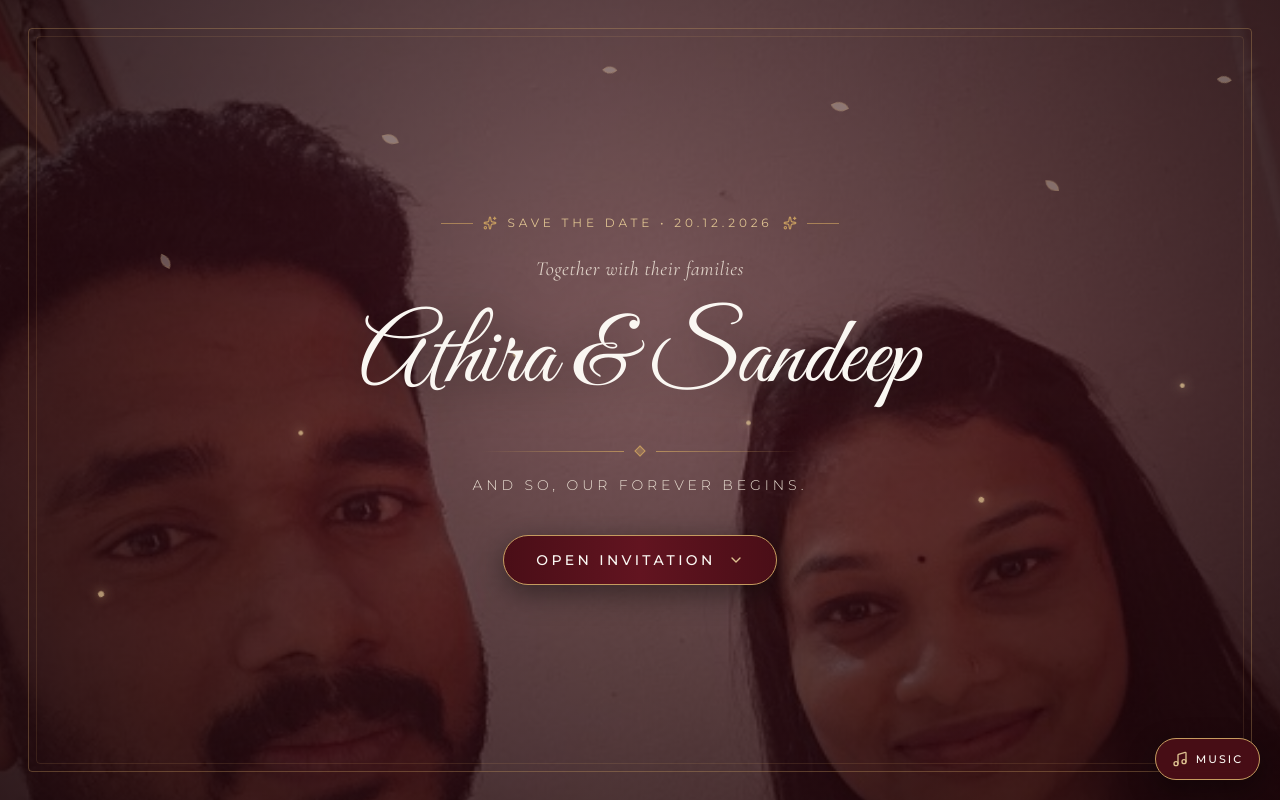
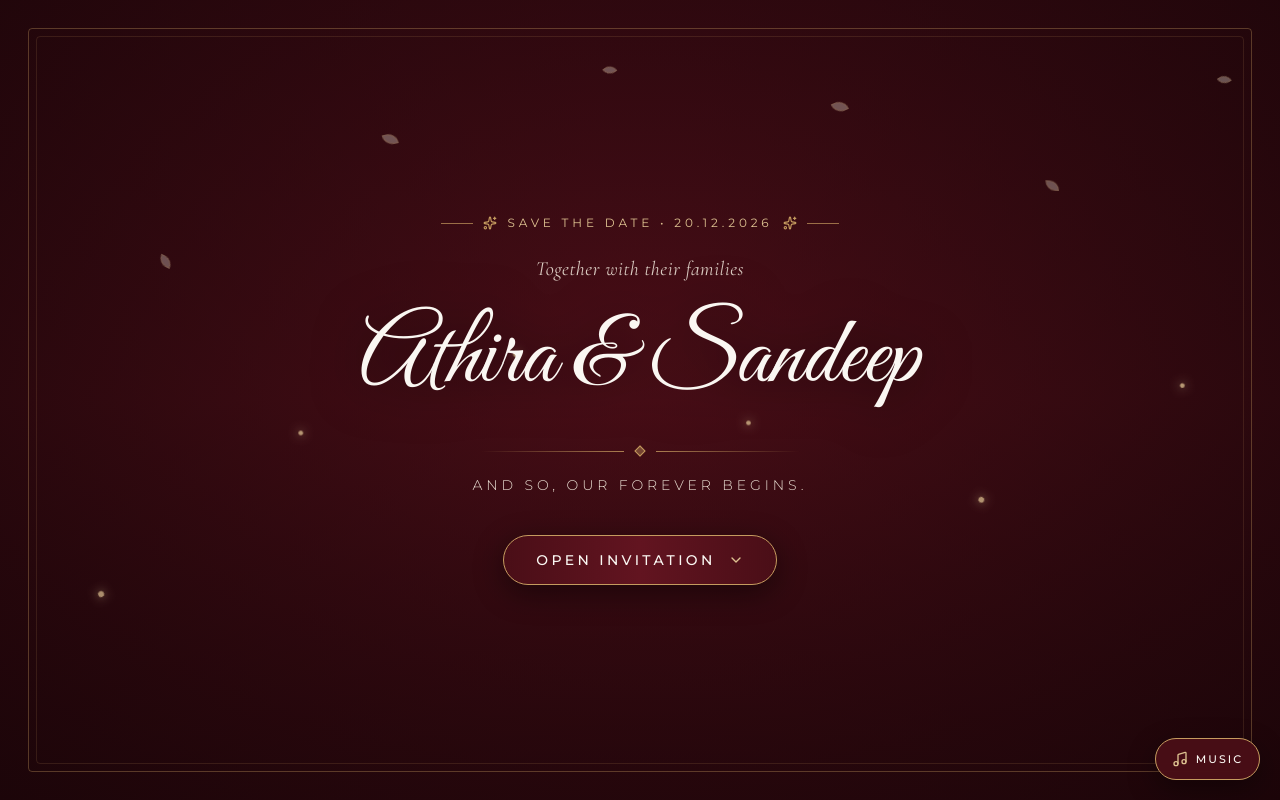
Before and after one commit to athiraksathira/wedding_invitation, a React (Vite) app: page / in a window 1280 px wide. Shown: the top 800 px of the page. Built offline with nearby package versions, Linux system fonts and the light colour scheme.

Commit message:
Update changes

```diff
--- a/src/components/CoverHero.jsx
+++ b/src/components/CoverHero.jsx
@@ -1,4 +1,3 @@
-import { useState } from 'react'
 import { Sparkles, ChevronDown } from 'lucide-react'
 
 const PARTICLES = [
@@ -17,24 +16,11 @@ const PARTICLES = [
 ]
 
 export default function CoverHero({ onOpenInvitation, isUnlocked }) {
-  const [imgFailed, setImgFailed] = useState(false)
-  const coverSrc = `${import.meta.env.BASE_URL}assets/cover.jpg`
-
   return (
     <section
       id="cover-hero"
       className="relative min-h-screen w-full flex flex-col items-center justify-center overflow-hidden bg-gradient-to-b from-[#2E080F] via-[#4A0E17] to-[#1D0509] text-[#FAF7F2]"
     >
-      {/* Background cover image with warm dark fallback */}
-      {!imgFailed && (
-        <img
-          src={coverSrc}
-          alt="Athira and Sandeep Wedding Cover"
-          onError={() => setImgFailed(true)}
-          className="absolute inset-0 h-full w-full object-cover object-[50%_28%] opacity-70 scale-105 transition-transform duration-[4000ms] ease-out"
-        />
-      )}
-
       {/* Rich layered dark maroon & warm vignette overlay */}
       <div
         className="absolute inset-0 pointer-events-none"
```
Also changed, not shown: public/assets/cover.jpg (deleted).
